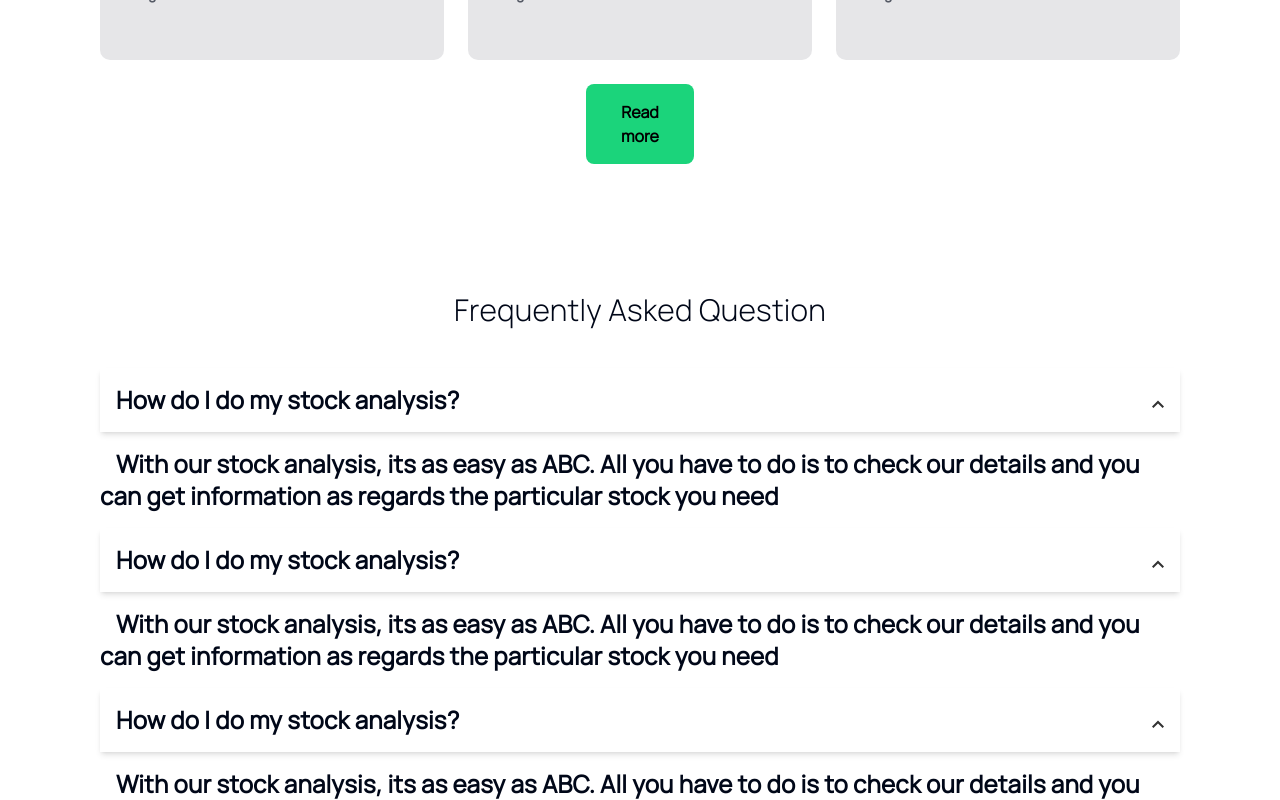
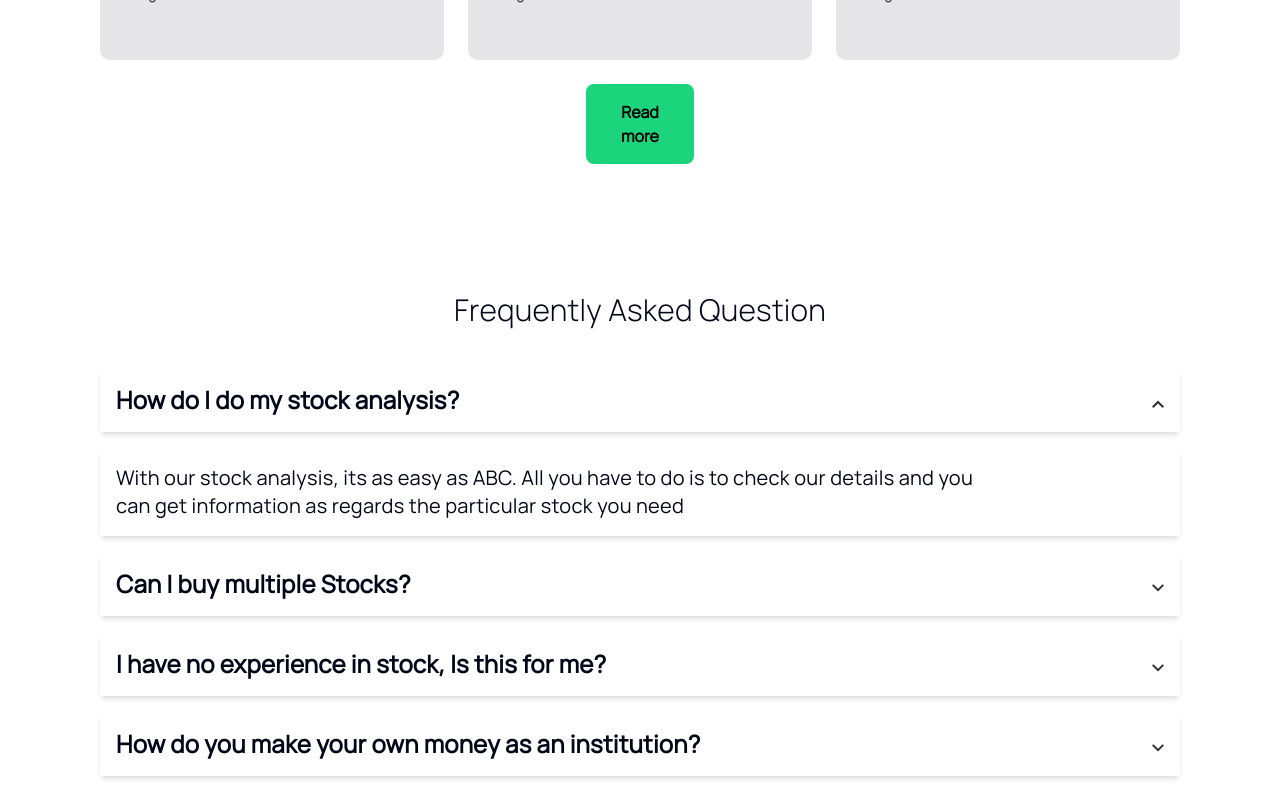
Before and after one commit to workshopapps/investment.web, a React (Create React App) app in the folder frontend/: page /landing in a window 1280 px wide. Both pictures are taken after a click on the element 1158 px from the left and 2785 px from the top of the page. Shown: the part 2385-3185 px from the top of the page. Built offline with nearby package versions, Linux system fonts and the light colour scheme.

Commit message:
feat(FE-10): done with landing page

```diff
--- a/frontend/src/components/Footer/Footer.jsx
+++ b/frontend/src/components/Footer/Footer.jsx
@@ -42,7 +42,8 @@ const Footer = () => {
     return (
         <footer
             style={footerStyle}
-            className="lg:px-[100px] p-6 flex flex-col items-center justify-center w-full">
+            className="lg:px-[100px] p-6 flex flex-col items-center justify-center w-full"
+        >
             <div className="flex w-full flex-wrap justify-between items-start gap-8 md:border-b border-white pb-12 mb-8 md:mt-12">
                 <div className="w-60 pb-8 md:pb-0">
                     <img src={logo} alt="" />
--- a/frontend/src/components/Help/Faq.jsx
+++ b/frontend/src/components/Help/Faq.jsx
@@ -8,7 +8,8 @@ function faq({ question, answer, link }) {
         <div className="w-full font-Hauora text-xs sm:text-sm lg:text-base text-[#0A0B0D]">
             <div
                 onClick={() => setIsFaqToggle(!isFaqToggle)}
-                className=" h-[42px] sm:h-12 lg:h-14 cursor-pointer flex border-b border-b-[#A3AAB2] justify-between items-center">
+                className=" h-[42px] sm:h-12 lg:h-14 cursor-pointer flex border-b border-b-[#A3AAB2] justify-between items-center"
+            >
                 <h3 className="font-semibold lg:text-base sm:text-sm text-xs ">{question}</h3>
                 <div className="pr-3 h-full flex items-center">
                     <img
@@ -24,7 +25,8 @@ function faq({ question, answer, link }) {
             <div
                 className={`px-2 py-3 md:px-3 lg:px-4 lg:py-4 w-full h-fit  bg-[#F4F5F6]  ${
                     isFaqToggle ? 'block' : 'hidden'
-                }`}>
+                }`}
+            >
                 <p className="w-full h-full text-[#000C1A]">
                     {answer}{' '}
                     <a href="#" className=" underline text-[#0078D4]">
--- a/frontend/src/components/Nav/MobileMenu.jsx
+++ b/frontend/src/components/Nav/MobileMenu.jsx
@@ -38,12 +38,14 @@ const MobileMenu = ({ toggleMenu }) => {
         <div className="absolute top-0 bottom-0 right-0 left-0 backdrop-blur-sm bg-white/30">
             <div
                 className="absolute top-0 bottom-0 left-0 right-0 bg-transparent"
-                onClick={() => toggleMenu(false)}></div>
+                onClick={() => toggleMenu(false)}
+            ></div>
             <div className="absolute right-0 bg-white top-0 bottom-0 w-64">
                 <div className="py-6 px-6">
                     <div
                         className=" flex justify-end items-end mb-10"
-                        onClick={() => toggleMenu(false)}>
+                        onClick={() => toggleMenu(false)}
+                    >
                         <img src={Close} alt="" className="w-10 h-10" />
                     </div>
                     <ul className="uppercase flex-col gap-4 w-full flex justify-center items-center mb-20">
--- a/frontend/src/components/landingPage/FAQSection/FAQSection.jsx
+++ b/frontend/src/components/landingPage/FAQSection/FAQSection.jsx
@@ -5,29 +5,6 @@ import DownIcon from '../../../assets/landingPage/icons/down.svg';
 import RightArrow from '../../../assets/landingPage/icons/arrow-right.svg';
 
 const FAQSection = () => {
-    const faqData = [
-        {
-            index: 0,
-            question: 'How do I do my stock analysis?',
-            answer: 'With our stock analysis, its as easy as ABC. All you have to do is to check our details and you can get information as regards the particular stock you need'
-        },
-        {
-            index: 1,
-            question: 'Can I buy multiple Stocks?',
-            answer: ''
-        },
-        {
-            index: 2,
-            question: 'I have no experience in stock, Is this for me?',
-            answer: ''
-        },
-        {
-            index: 3,
-            question: 'How do you make your own money as an institution?',
-            answer: ''
-        }
-    ];
-
     const [show, setShow] = React.useState(false);
 
     return (
@@ -38,9 +15,6 @@ const FAQSection = () => {
                 </span>
 
                 <div className="text-left w-full">
-                    {faqData.map((each) => {
-                        return (
-                            <>
                     <div className="flex flex-row justify-between my-4 shadow-md">
                         <span className="text-[#000718] text-md md:text-2xl tracking-[0.25px] align-middle m-4 font-bold font-Hauora">
                             How do I do my stock analysis?
@@ -61,13 +35,47 @@ const FAQSection = () => {
                     </div>
 
                     {show ? (
+                        <div className="flex flex-row justify-between my-4 shadow-md">
+                            <span className="text-[#000718] text-sm md:text-xl max-w-[80%] tracking-[0.25px] align-middle m-4 font-light font-Hauora">
+                                With our stock analysis, its as easy as ABC. All you have to do is
+                                to check our details and you can get information as regards the
+                                particular stock you need
+                            </span>
+                        </div>
+                    ) : null}
+
+                    <div className="flex flex-row justify-between my-4 shadow-md">
                         <span className="text-[#000718] text-md md:text-2xl tracking-[0.25px] align-middle m-4 font-bold font-Hauora">
-                                        With our stock analysis, its as easy as ABC. All you have to do is to check our details and you can get information as regards the particular stock you need
+                            Can I buy multiple Stocks?
                         </span>
-                                ) : null}
-                            </>
-                        );
-                    })}
+                        <span
+                            className="text-[#000718] md:text-2xl md:pt-4 pt-2 tracking-[0.25px] align-middle m-4 font-bold font-Hauora"
+                            onClick={() => setShow(true)}>
+                            <img src={DownIcon} alt="open" />
+                        </span>
+                    </div>
+
+                    <div className="flex flex-row justify-between my-4 shadow-md">
+                        <span className="text-[#000718] text-md md:text-2xl tracking-[0.25px] align-middle m-4 font-bold font-Hauora">
+                            I have no experience in stock, Is this for me?
+                        </span>
+                        <span
+                            className="text-[#000718] md:text-2xl md:pt-4 pt-2 tracking-[0.25px] align-middle m-4 font-bold font-Hauora"
+                            onClick={() => setShow(true)}>
+                            <img src={DownIcon} alt="open" />
+                        </span>
+                    </div>
+
+                    <div className="flex flex-row justify-between my-4 shadow-md">
+                        <span className="text-[#000718] text-md md:text-2xl tracking-[0.25px] align-middle m-4 font-bold font-Hauora">
+                            How do you make your own money as an institution?
+                        </span>
+                        <span
+                            className="text-[#000718] md:text-2xl md:pt-4 pt-2 tracking-[0.25px] align-middle m-4 font-bold font-Hauora"
+                            onClick={() => setShow(true)}>
+                            <img src={DownIcon} alt="open" />
+                        </span>
+                    </div>
                 </div>
 
                 <button className="flex rounded-[8px] text-[16px] lg:mx-[45%] mt-10 mx-[25%] justify-center content-center font-semibold bg-[#1BD47B] p-4 font-Hauora">
--- a/frontend/src/components/terms-of-use/Term.jsx
+++ b/frontend/src/components/terms-of-use/Term.jsx
@@ -15,7 +15,8 @@ const Term = ({ data }) => {
             </h1>
             <div
                 className="custom-content max-sm:text-[10px] sm:text-[12px] md:text-[14px] lg:text-[16px]"
-                ref={contentRef}></div>
+                ref={contentRef}
+            ></div>
         </div>
     );
 };
```
Also changed, not shown: frontend/src/components/policy-statement/accordian/Accordian.jsx (+6 -3 lines). Lines whose indentation alone changed are shown as unchanged.
